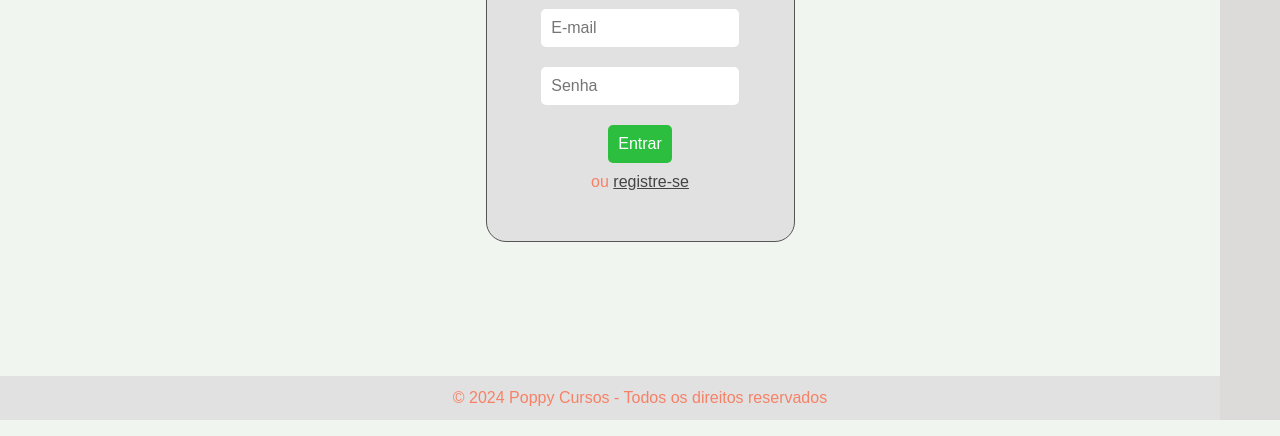
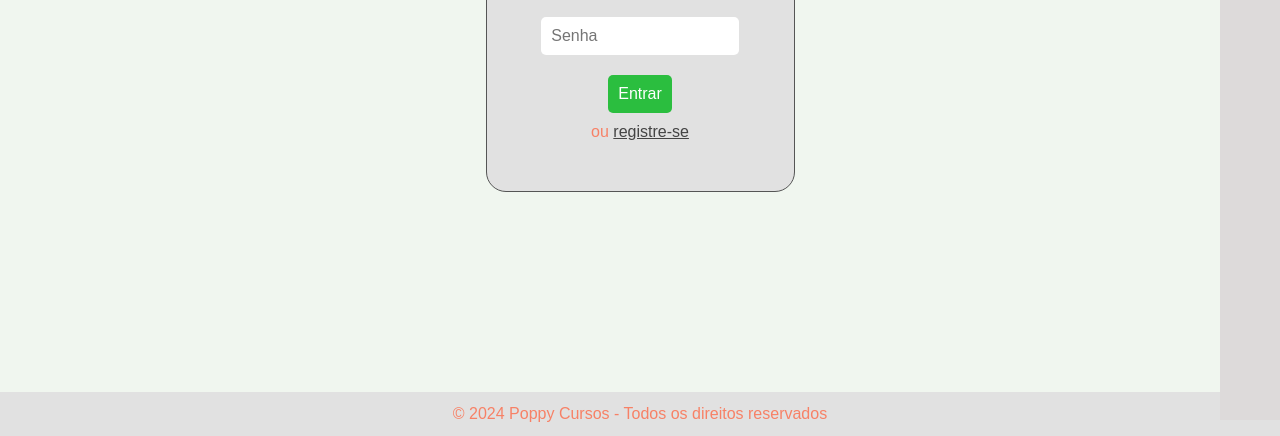
Before and after one commit to IcaroDEVms/site-cursos, a website: page public/login.html in a window 1280 px wide. Shown: the part 380-816 px from the top of the page. Drawn offline with Linux system fonts and the light colour scheme.

Commit message:
css atualizado login

```diff
--- a/public/css/menu.css
+++ b/public/css/menu.css
@@ -740,7 +740,8 @@ form button:hover {
     align-items: center;
     margin-left: auto;
     margin-right: auto;
-    margin-top: 250px;
+    margin-top: 25vh;
+    margin-bottom: 25vh;
 }
 
 .loginform {
```
